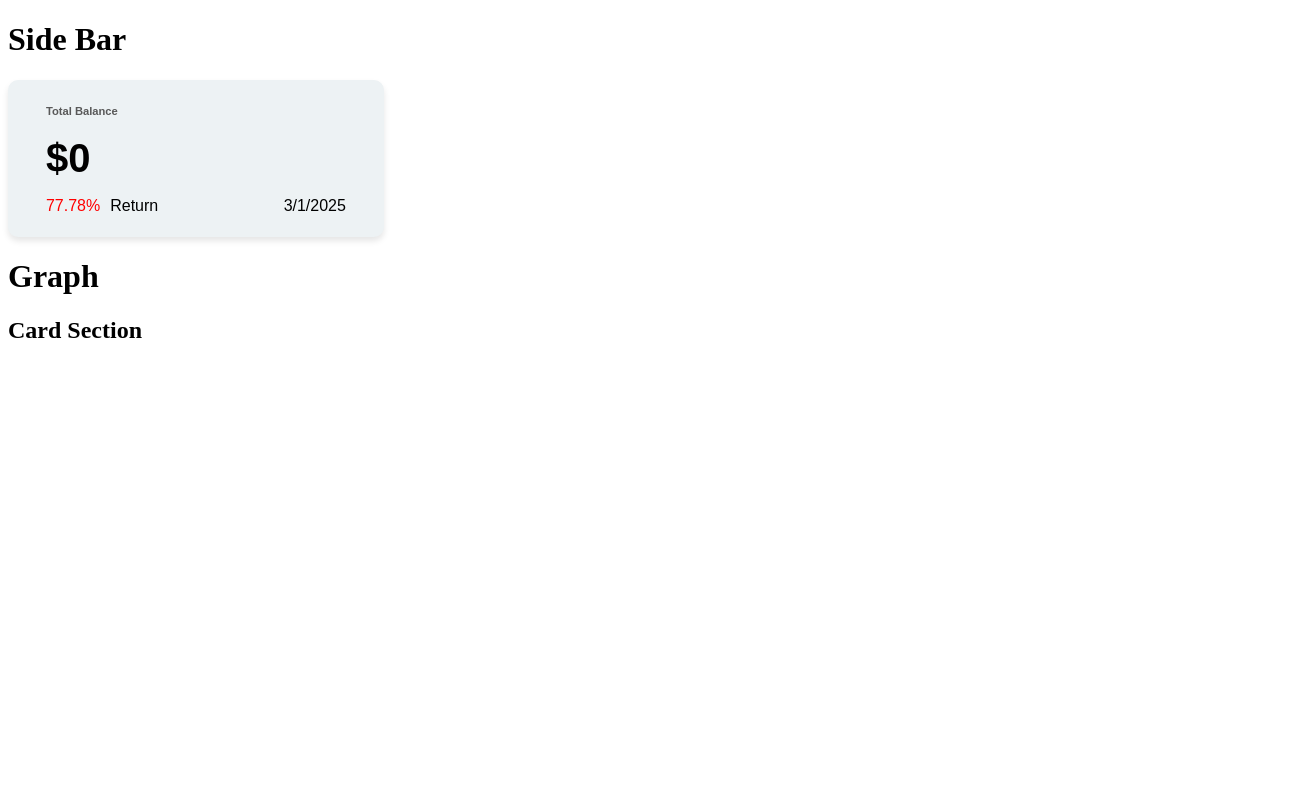
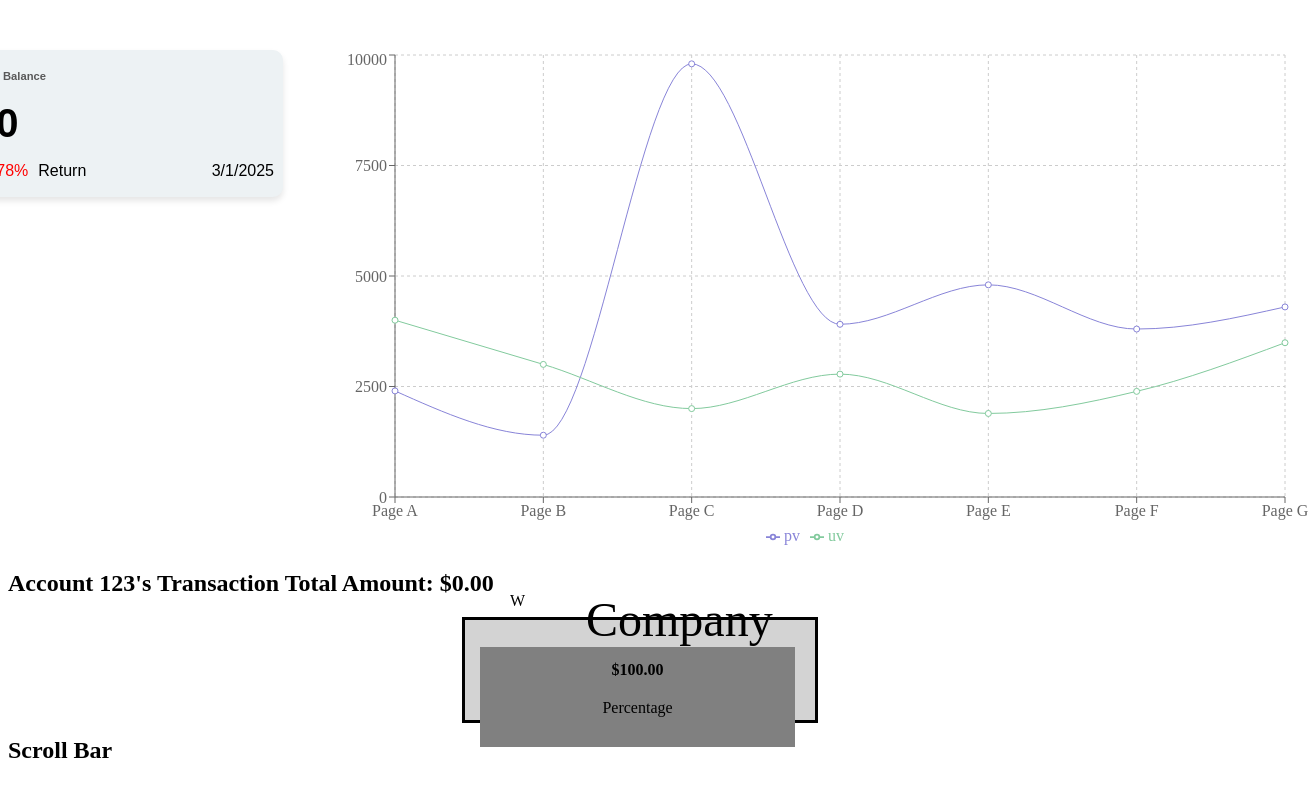
Before and after one commit to sstokesgmu/Budget-Me-App, a React (Vite) app: page / in a window 1280 px wide. Shown: the top 796 px of the page, 1315 px wide, since content can reach past the window. Built offline with nearby package versions, Linux system fonts and the light colour scheme.

Commit message:
Working on the Dashboard app, Added the graph, and working on the carousel cards.

```diff
--- /dev/null
+++ b/src/components/BarGraph.jsx
@@ -0,0 +1,67 @@
+import { LineChart, Line, CartesianGrid, XAxis,YAxis, ResponsiveContainer, Tooltip, Legend} from "recharts";
+
+export default function BarGraph_Budget() {
+  return (
+    <div>
+      <LineChart
+        width={1000}
+        height={500}
+        data={data}
+        margin={{ top: 5, right: 30, left: 20, bottom: 5 }}
+      >
+        <CartesianGrid strokeDasharray="3 3" />
+        <XAxis dataKey="name" />
+        <YAxis />
+        <Tooltip />
+        <Legend />
+        <Line type="monotone" dataKey="pv" stroke="#8884d8" />
+        <Line type="monotone" dataKey="uv" stroke="#82ca9d" />
+      </LineChart>
+    </div>
+  );
+}
+
+const data = [
+    {
+      "name": "Page A",
+      "uv": 4000,
+      "pv": 2400,
+      "amt": 2400
+    },
+    {
+      "name": "Page B",
+      "uv": 3000,
+      "pv": 1398,
+      "amt": 2210
+    },
+    {
+      "name": "Page C",
+      "uv": 2000,
+      "pv": 9800,
+      "amt": 2290
+    },
+    {
+      "name": "Page D",
+      "uv": 2780,
+      "pv": 3908,
+      "amt": 2000
+    },
+    {
+      "name": "Page E",
+      "uv": 1890,
+      "pv": 4800,
+      "amt": 2181
+    },
+    {
+      "name": "Page F",
+      "uv": 2390,
+      "pv": 3800,
+      "amt": 2500
+    },
+    {
+      "name": "Page G",
+      "uv": 3490,
+      "pv": 4300,
+      "amt": 2100
+    }
+  ]
--- /dev/null
+++ b/src/components/Carousel.jsx
@@ -0,0 +1,21 @@
+export default function Carousel()
+{
+    return <section>
+            <span style={{display:'flex', justifyContent:'space-evenly', height:'100px'}}>
+                <div style={{display:'flex', flexDirection:'column', height:'100%', width:'350px', border:'solid', justifyContent:'center',borderColor:'black', backgroundColor:'lightgray'}}>
+                    <div style={{flex: '0 0 20%', display:'flex',flexDirection:'row', gap:'1em'}}>
+                        <span style={{flex:'0 0 30%', textAlign:'center', fontSize:'100%', margin:0}}>W</span>
+                        <p style={{flex:'0 0 70%', fontSize:'3rem', margin:0}}>Company</p>
+                    </div>
+                    <div style={{flex: '0 0 100%', display:'flex', width:'90%', justifyContent:'center', position:'relative', 'left': '15px', flexDirection:'column', backgroundColor:'gray'}}>
+                            <p style={{fontSize:'100%', fontWeight:'bold', margin:0, textAlign: 'center'}}>$100.00</p>
+                            <p style={{marginTop:'20px', textAlign:'center'}}>Percentage</p>
+                    </div>
+                </div>
+            </span>
+            <h2>Scroll Bar</h2>
+    </section>
+}
+
+//
+//Function to create items
--- a/src/pages/Dashboard.jsx
+++ b/src/pages/Dashboard.jsx
@@ -6,6 +6,8 @@ import {useEffect,useState, StrictMode}from 'react'
 
 //Components
 import Debrief from '../components/Debrief';
+import BarGraph_Budget from '../components/BarGraph';
+import Carousel from '../components/Carousel';
 // import NavBar from '../components/Common/NavBar'
 // import TransactionChart from '../components/Chart/TransChart';
 // import Profile from '../components/Common/Profile/Profile.jsx';
@@ -24,10 +26,25 @@ export default function Dashboard(){
     return(
         <StrictMode>
         <span>
-            <h1>Side Bar</h1> {/*The navigation bar can be the sidebar */}
-            <Debrief/>
-            <h1>Graph</h1>
-            <h2>Card Section</h2>
+            {/* <h1>Side Bar</h1> The navigation bar can be the sidebar */}
+             {/* <h1>Side Bar</h1> The navigation bar can be the sidebar */}
+            <section style={{display: 'flex', justifyContent: 'center', width: '100%',  marginTop: '50px'}}>
+                <div style={{display: 'flex', justifyContent: 'center', gap: '10px', width: '80%'}}>
+                    {/* Left component (Debrief) takes up 30% */}
+                    <div style={{flex: '0 0 20%', marginRight: '20px'}}>
+                        <Debrief/>
+                    </div>
+
+                    {/* Right component (BarGraph_Budget) takes up 70% */}
+                    <div style={{flex: '0 0 80%',  height:'500px', marginLeft: '20px'}}>
+                        <BarGraph_Budget/>
+                    </div>
+                </div>
+            </section>
+            <section>
+                <h1>Account 123's Transaction Total Amount: $0.00</h1>
+                <Carousel/>
+            </section>
         </span>
         </StrictMode>
     );
```
